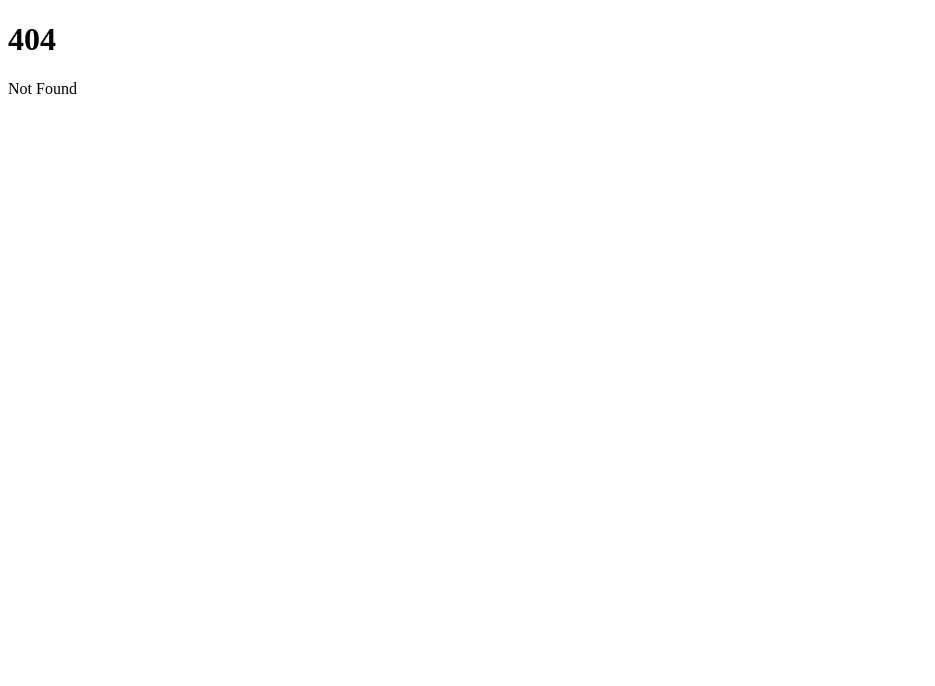
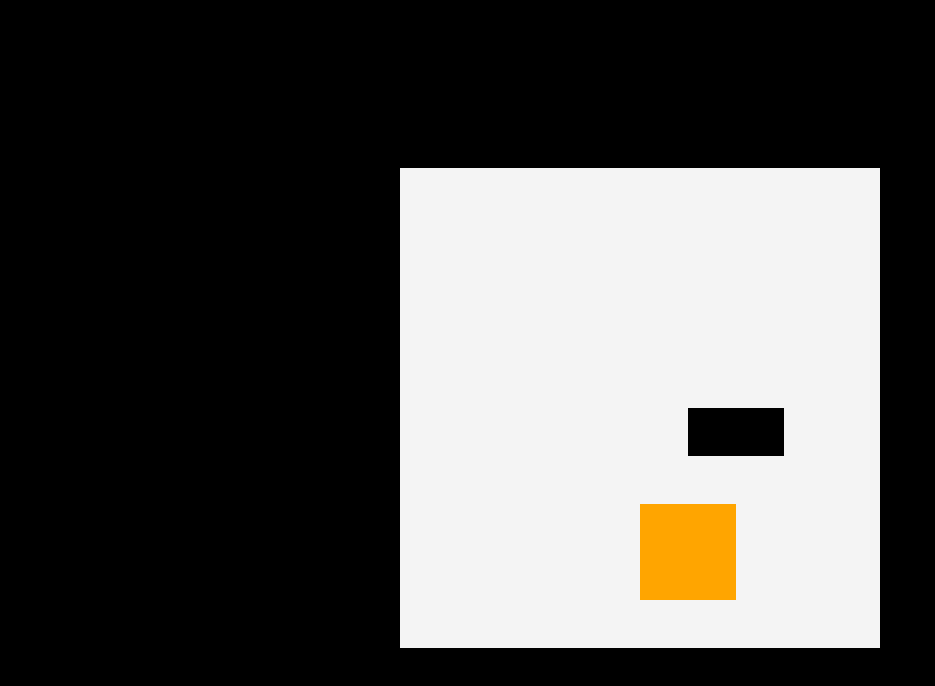
Before and after one commit to eriksokolov/sv, a SvelteKit app: page /supermatism in a window 1280 px wide. Before the commit this address had no page. Shown: the top 686 px of the page, without its empty margins (0-935 px from the left). Built offline with nearby package versions, Linux system fonts and the light colour scheme.

Commit message:
drawing yellow and black square

```diff
--- /dev/null
+++ b/src/routes/supermatism/+page.svelte
@@ -0,0 +1,20 @@
+<style>
+    :global(body){
+        height: 100vh;
+        display:grid;
+        justify-content:center;
+        align-content: center;
+        background-color: black;
+    }
+    .canvas{
+        height: 30rem;
+        width: 30rem;
+        background: #f4f4f4;
+    }
+</style>
+<div class="canvas">
+  <svg viewBox="0 0 1 1">
+    <polygon points="0.5,0.9 0.5,0.7 0.7,0.7 0.7,0.9" fill="orange"></polygon>
+    <polygon points="0.6,0.6 0.6,0.5 0.8,0.5 0.8,0.6" fill="black"></polygon>
+  </svg>
+</div>
--- /dev/null
+++ b/src/routes/svgTriangle/+page.svelte
@@ -0,0 +1,19 @@
+<style>
+  :global(body){
+    display:grid;
+    grid-template-columns: auto;
+    justify-content: center;
+    align-content: center;
+    height: 100vh;
+  }
+  div {
+    height: 200px;
+    width: 200px;
+  }
+</style>
+
+<div>
+  <svg viewBox="0 0 1 1" >
+    <polygon points="0,1 0.5,0 1,1" fill="black"></polygon>
+  </svg>
+</div>
```
